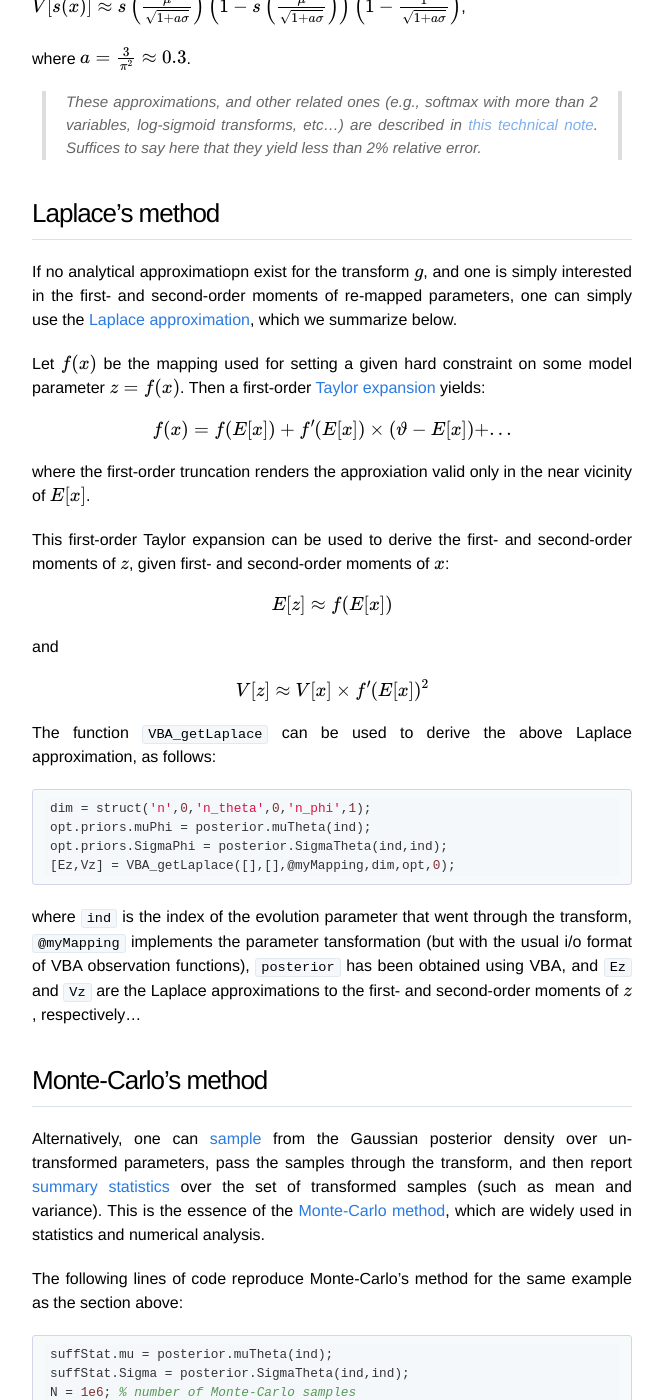
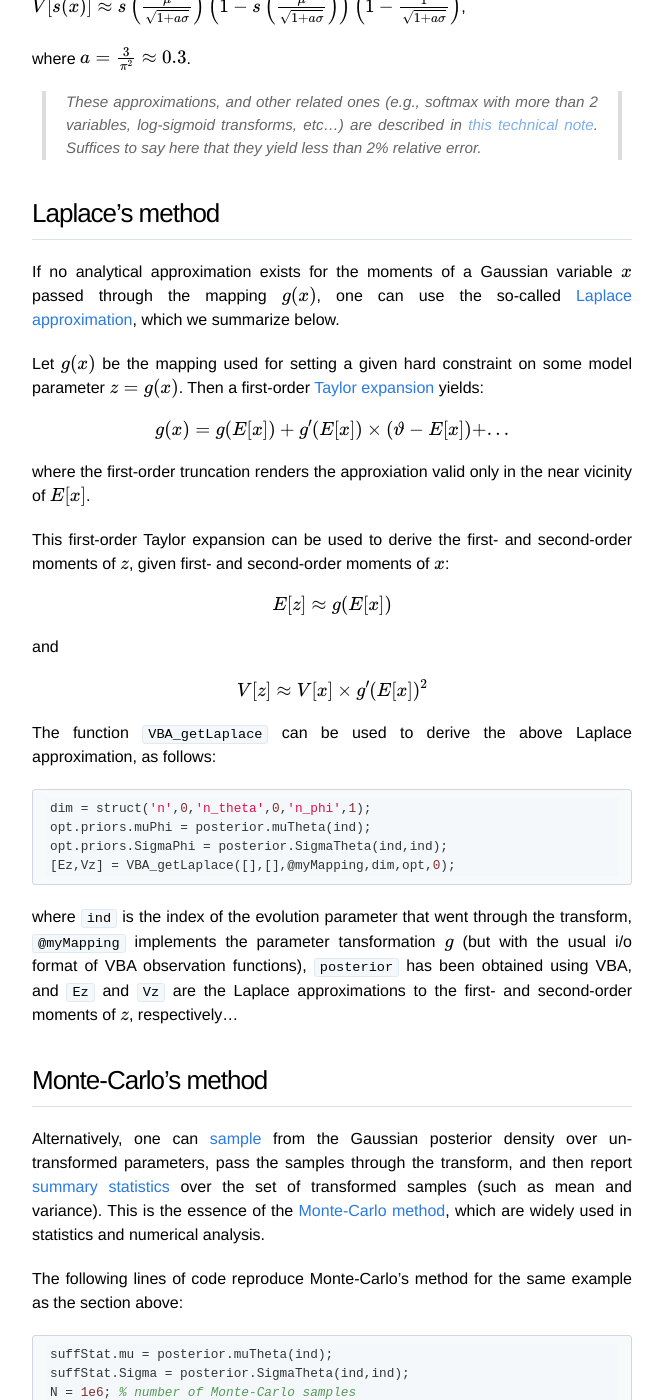
Before and after one commit to MBB-team/VBA-toolbox, a Jekyll site: the page built from _wiki/param-transform.md, in a window 1280 px wide and 1400 px high, scrolled down 4165 px. Shown: the whole window, without its empty margins (308-971 px from the left). Built offline with Jekyll 4.4.1, drawn with Linux system fonts in a browser that asks for light colours; nearby versions of some CDN libraries; formulas are drawn with MathJax 3.

Commit message:
Update param-transform.md

````diff
--- a/_wiki/param-transform.md
+++ b/_wiki/param-transform.md
@@ -97,21 +97,21 @@ where $$a=\frac{3}{\pi^2} \approx 0.3$$.
 
 ## Laplace's method
 
-If no analytical approximatiopn exist for the transform $$g$$, and one is simply interested in the first- and second-order moments of re-mapped parameters, one can simply use the [Laplace approximation](https://en.wikipedia.org/wiki/Laplace's_method), which we summarize below.
+If no analytical approximation exists for the moments of a Gaussian variable $$x$$ passed through the mapping $$g(x)$$, one can use the so-called [Laplace approximation](https://en.wikipedia.org/wiki/Laplace's_method), which we summarize below.
 
-Let $$f(x)$$ be the mapping used for setting a given hard constraint on some model parameter $$z=f(x)$$. Then a first-order [Taylor expansion](https://en.wikipedia.org/wiki/Taylor_series) yields:
+Let $$g(x)$$ be the mapping used for setting a given hard constraint on some model parameter $$z=g(x)$$. Then a first-order [Taylor expansion](https://en.wikipedia.org/wiki/Taylor_series) yields:
 
-$$ f(x) = f(E[x]) + f'(E[x])\times\left(\vartheta-E[x]\right) + ... $$
+$$ g(x) = g(E[x]) + g'(E[x])\times\left(\vartheta-E[x]\right) + ... $$
 
 where the first-order truncation renders the approxiation valid only in the near vicinity of $$E[x]$$.
 
 This first-order Taylor expansion can be used to derive the first- and second-order moments of $$z$$, given first- and second-order moments of $$x$$:
 
-$$ E[z] \approx f(E[x]) $$
+$$ E[z] \approx g(E[x]) $$
 
 and
 
-$$ V[z] \approx V[x]\times f'(E[x])^2 $$
+$$ V[z] \approx V[x]\times g'(E[x])^2 $$
 
 The function `VBA_getLaplace` can be used to derive the above Laplace approximation, as follows:
 
@@ -122,7 +122,7 @@ opt.priors.SigmaPhi = posterior.SigmaTheta(ind,ind);
 [Ez,Vz] = VBA_getLaplace([],[],@myMapping,dim,opt,0);
 ```
 
-where `ind` is the index of the evolution parameter that went through the transform, `@myMapping` implements the parameter tansformation (but with the usual i/o format of VBA observation functions), `posterior` has been obtained using VBA, and `Ez` and `Vz` are the Laplace approximations to the first- and second-order moments of $$z$$, respectively...
+where `ind` is the index of the evolution parameter that went through the transform, `@myMapping` implements the parameter tansformation $$g$$ (but with the usual i/o format of VBA observation functions), `posterior` has been obtained using VBA, and `Ez` and `Vz` are the Laplace approximations to the first- and second-order moments of $$z$$, respectively...
 
 
 ## Monte-Carlo's method
````
